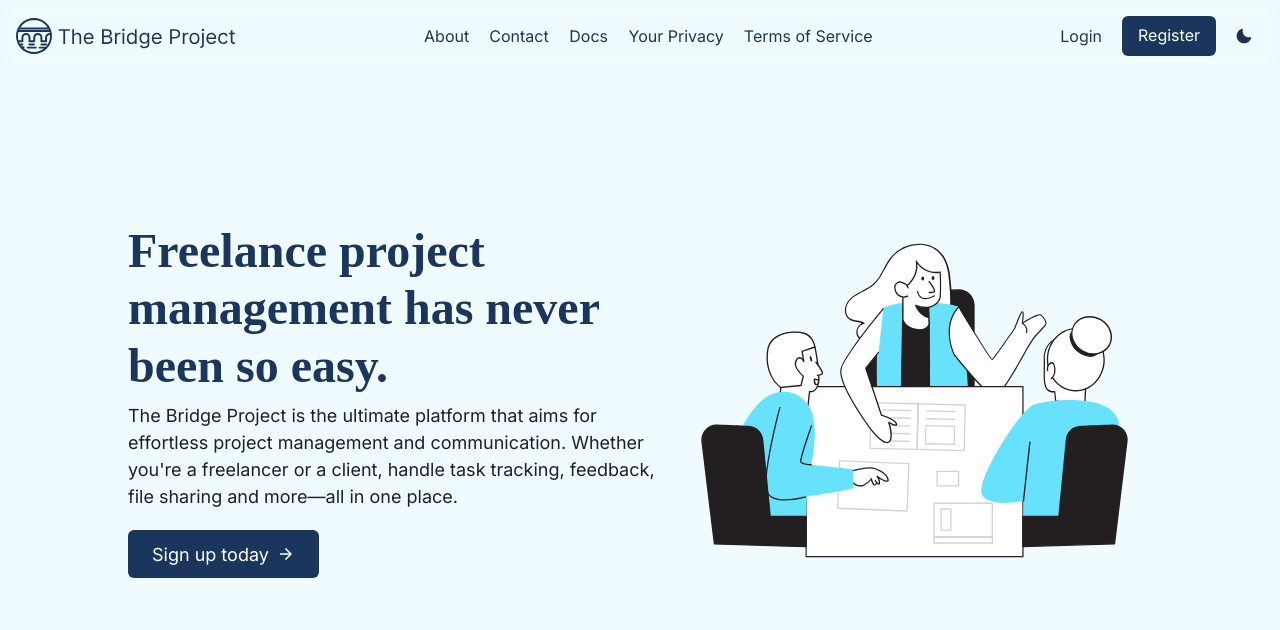
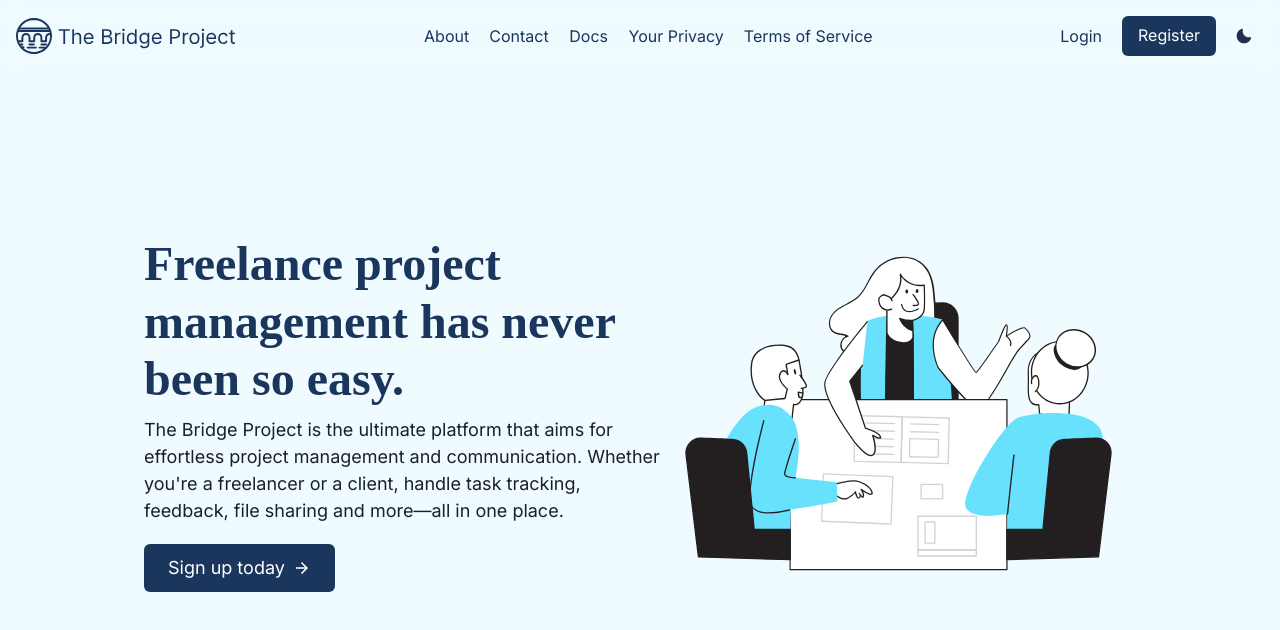
Before and after one commit to nicoll-douglas/the-bridge-project, a Next.js app: page / in a window 1280 px wide. Shown: the top 630 px of the page. Built offline with nearby package versions, Linux system fonts and the light colour scheme.

Commit message:
style: edit

```diff
--- a/src/app/_components/Header.tsx
+++ b/src/app/_components/Header.tsx
@@ -17,6 +17,7 @@ export default function Header() {
       left={0}
       backdropFilter={"blur(10px)"}
       as={"header"}
+      zIndex={1000}
     >
       <WordmarkLink href="/" />
       <ResourceLinks display={{ base: "none", xl: "flex" }} />
--- a/src/app/_components/Hero.tsx
+++ b/src/app/_components/Hero.tsx
@@ -15,6 +15,9 @@ export default function Hero() {
       maxH={"fit-content"}
       alignItems={"center"}
       as={"main"}
+      px={{ base: 0, lg: 4 }}
+      my={"auto"}
+      py={{ base: 24, md: 12 }}
     >
       <Flex gap={2} flexDir={"column"} alignItems={"start"}>
         <Heading
```
